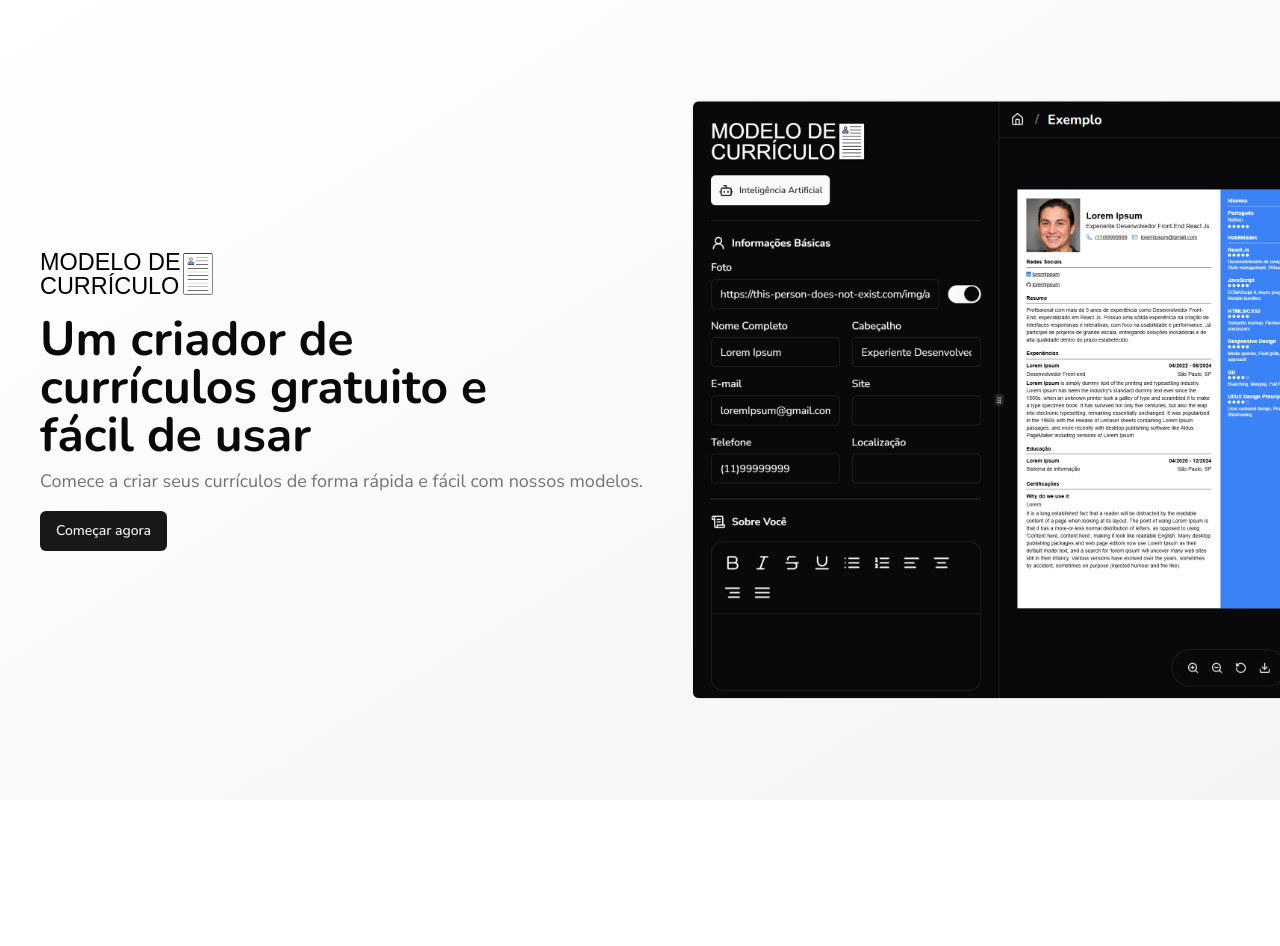
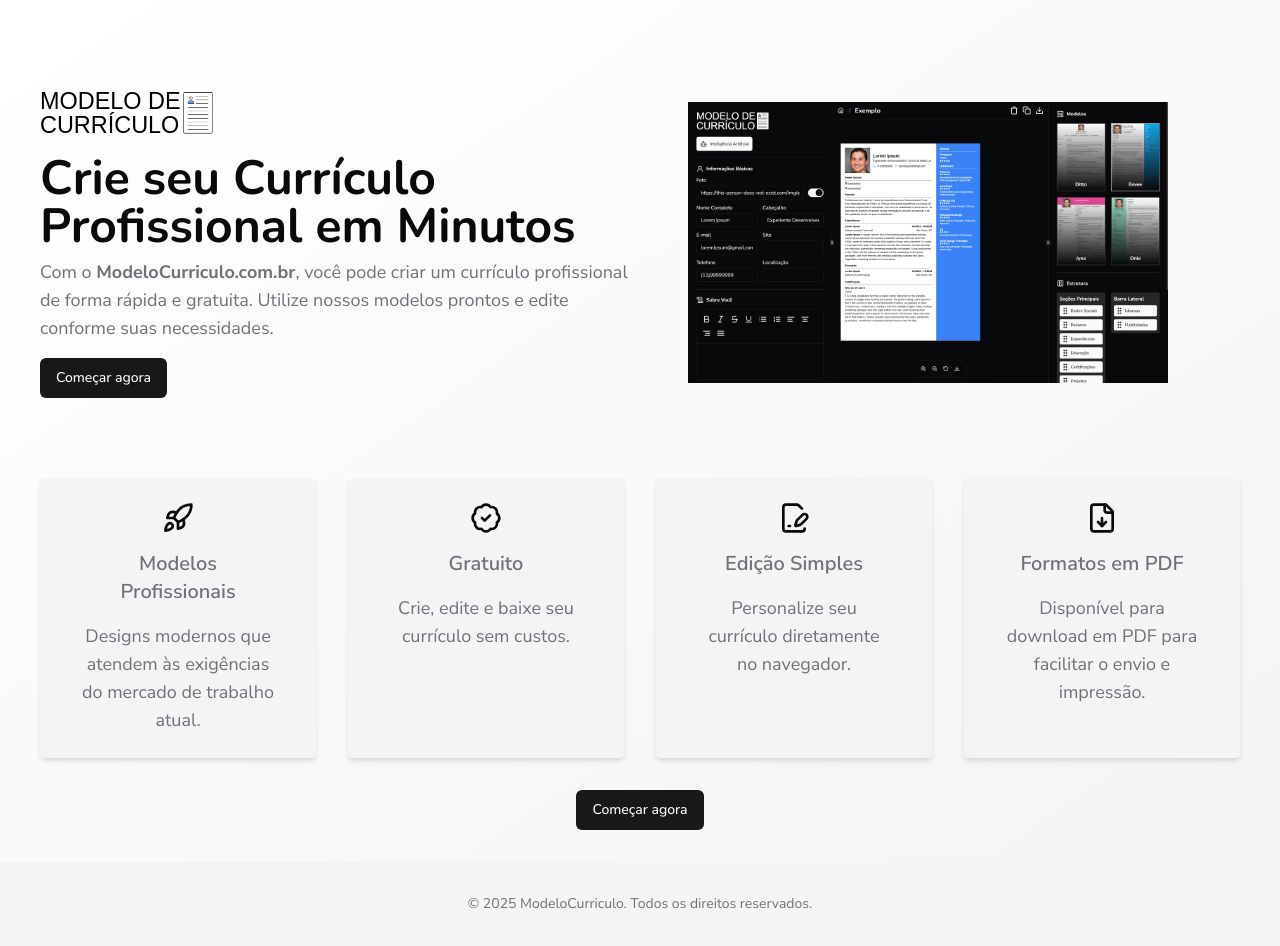
Before and after one commit to AlanOlimpio/resume-craft, a Next.js app: page / in a window 1280 px wide. Before the commit the page ends 800 px from the top, so only its background shows below. Built offline with nearby package versions, Linux system fonts and the light colour scheme; no server answers.

Commit message:
feat: altera landing page

```diff
--- a/src/app/page.tsx
+++ b/src/app/page.tsx
@@ -4,44 +4,116 @@
 import { Button } from "@/components/ui/button";
 import { Metadata } from "next";
 import Logo from "@/components/ui/logo";
+import { BadgeCheck, FileDown, FilePenLine, Rocket } from "lucide-react";
 
 export const metadata: Metadata = {
+  title: "Crie seu Currículo Profissional | ModeloCurriculo.com.br",
   description:
-    "Crie currículos de forma rápida e fácil com nossos modelos de currículos gratuitos.",
+    "Crie seu currículo profissional gratuitamente com modelos prontos e edite conforme suas necessidades. Aumente suas chances no mercado de trabalho com facilidade.",
 };
 
 export default function Home() {
   return (
-    <main className="w-full h-screen bg-gradient-to-tl from-muted flex flex-col md:justify-center p-6 overflow-x-hidden">
-      <div className="w-full max-w-[1200px] mx-auto flex flex-col md:flex-row gap-8 md:gap-12">
-        <div>
+    <>
+      <main className="w-full  bg-gradient-to-tl from-muted flex flex-col md:justify-center p-6 pb-8 ">
+        <div className="w-full h-auto max-w-[1200px]  items-center mx-auto flex flex-col md:flex-row gap-8 md:gap-12 md:pt-16">
+          <div className="max-md:max-w-full max-w-[50%]">
             <Logo className="mb-4 !w-[180px]" />
-          <h1 className="font-title font-bold text-5xl max-w-[500px]">
-            Um criador de currículos gratuito e fácil de usar
+            <h1 className="font-title font-bold text-5xl max-md:text-3xl">
+              Crie seu Currículo Profissional em Minutos
             </h1>
             <p className="text-muted-foreground text-lg mt-2">
-            Comece a criar seus currículos de forma rápida e fácil com nossos
-            modelos.
+              Com o <strong>ModeloCurriculo.com.br</strong>, você pode criar um
+              currículo profissional de forma rápida e gratuita. Utilize nossos
+              modelos prontos e edite conforme suas necessidades.
             </p>
 
             <Link href="/dashboard/resumes" passHref>
-            <Button className="mt-4">Começar agora</Button>
+              <Button className="mt-4 max-md:w-full">Começar agora</Button>
             </Link>
           </div>
 
-        <div className="flex-1 relative h-full">
+          <div>
             <Image
               src="/images/dashboard.webp"
               alt="Imagem do painel do ResumeCraft"
-            width={1200}
-            height={800}
-            className={cn(
-              "md:absolute md:top-1/2 md:-translate-y-1/2 md:left-0 md:min-w-[80vw]",
-              "rounded-lg overflow-hidden border-2 border-muted"
-            )}
+              width={480}
+              height={280}
             />
           </div>
         </div>
+        <div className="flex max-md:flex-wrap justify-center mt-8 md:mt-20 w-full max-w-[1200px] mx-auto  gap-8 ">
+          <div className="w-full  px-4  bg-muted rounded shadow-md">
+            <div className="flex flex-col items-center p-6 gap-4  text-center">
+              <Rocket size={32} />
+              <h2 className="text-xl font-semibold text-muted-foreground">
+                Modelos Profissionais
+              </h2>
+              <p className="text-muted-foreground text-lg">
+                Designs modernos que atendem às exigências do mercado de
+                trabalho atual.
+              </p>
+            </div>
+          </div>
+          <div className="w-full  px-4 bg-muted rounded shadow-md">
+            <div className="flex flex-col items-center p-6 gap-4  text-center">
+              <BadgeCheck size={32} />
+              <h2 className="text-xl font-semibold text-muted-foreground">
+                Gratuito
+              </h2>
+              <p className="text-muted-foreground text-lg">
+                Crie, edite e baixe seu currículo sem custos.
+              </p>
+            </div>
+          </div>
+          <div className="w-full  px-4 bg-muted rounded shadow-md">
+            <div className="flex flex-col items-center p-6 gap-4  text-center">
+              <FilePenLine size={32} />
+              <h2 className="text-xl font-semibold text-muted-foreground">
+                Edição Simples
+              </h2>
+              <p className="text-muted-foreground text-lg">
+                Personalize seu currículo diretamente no navegador.
+              </p>
+            </div>
+          </div>
+          <div className="w-full  px-4 bg-muted rounded shadow-md">
+            <div className="flex flex-col items-center p-6 gap-4  text-center">
+              <FileDown size={32} />
+              <h2 className="text-xl font-semibold text-muted-foreground">
+                Formatos em PDF
+              </h2>
+              <p className="text-muted-foreground text-lg">
+                Disponível para download em PDF para facilitar o envio e
+                impressão.
+              </p>
+            </div>
+          </div>
+        </div>
+        <div className="flex justify-center items-center w-full pt-4">
+          <Link
+            href="/dashboard/resumes"
+            passHref
+            className="max-md:w-full flex items-center justify-center"
+          >
+            <Button className="mt-4 max-md:w-full">Começar agora</Button>
+          </Link>
+        </div>
       </main>
+      <footer className="bg-muted ">
+        <div className="w-full max-w-[1200px] justify-center mx-auto p-8">
+          <span className="block text-sm  text-muted-foreground  sm:text-center ">
+            © 2025{" "}
+            <a
+              href="https://modelocurriculo.com.br/"
+              className="hover:underline"
+            >
+              ModeloCurriculo
+            </a>
+            . Todos os direitos reservados.
+          </span>
+        </div>
+      </footer>
+    </>
   );
 }
```
Lines whose indentation alone changed are shown as unchanged.
